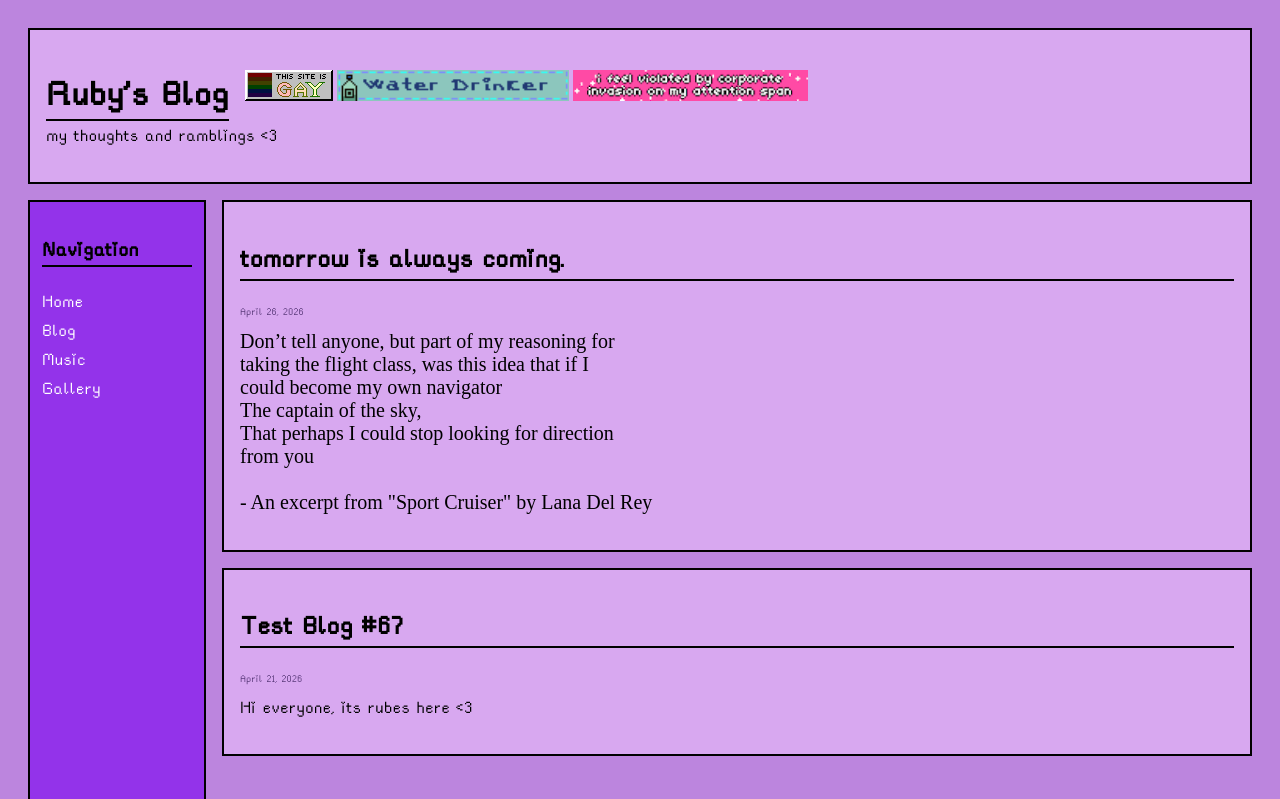
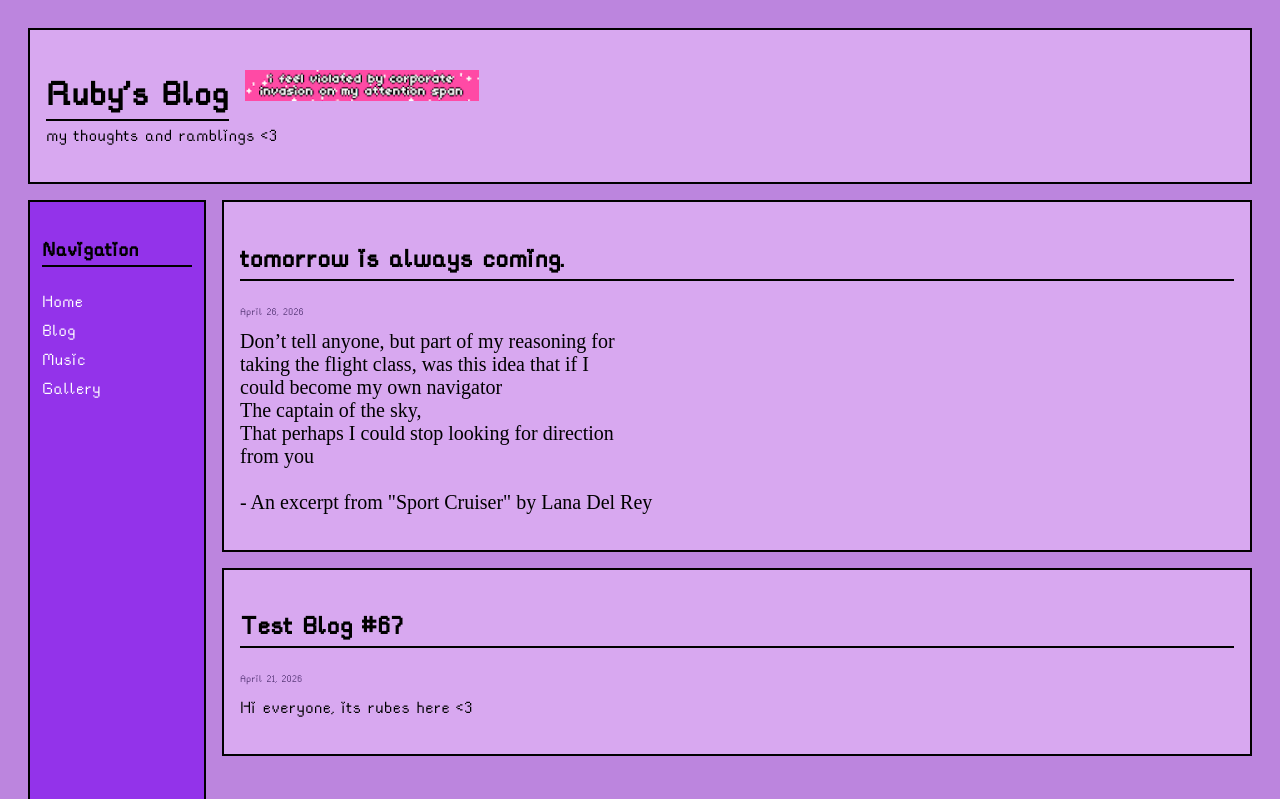
Before and after one commit to aubergine-ux/aubergine-ux.github.io, a plain HTML site: page blog.html in a window 1280 px wide. Shown: the top 799 px of the page. Drawn offline with Linux system fonts and the light colour scheme.

Commit message:
Ruby's Crypt

```diff
--- a/blog.html
+++ b/blog.html
@@ -10,8 +10,6 @@
       <div class="header">
         <h1>Ruby's Blog</h1>
         <div class="buttons">
-          <img src="images/buttons/tsig.gif" width="88" height="31">
-          <img src="images/buttons/water-drinker.gif" height="31">
           <img src="images/buttons/corporateinvasion.gif" height="31">
         </div>
       </div>
```
Also changed, not shown: index.html (+0 -2 lines), music.html (+0 -2 lines).
